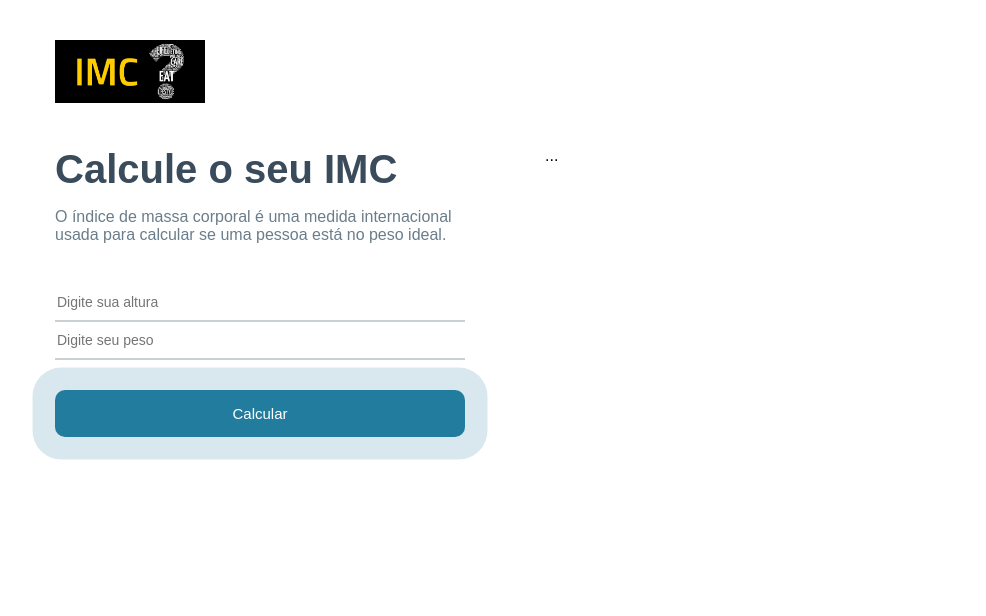
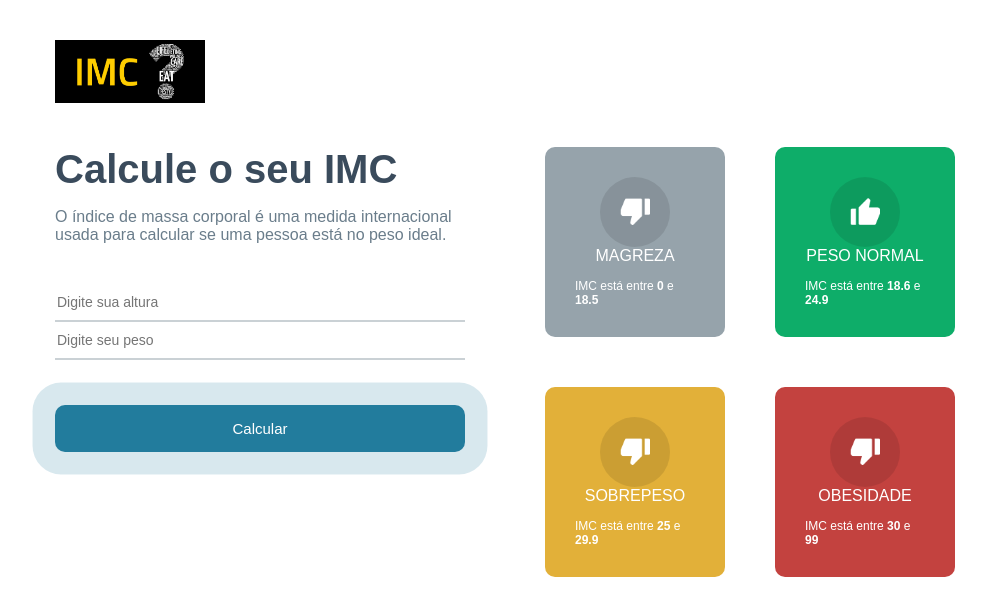
Before and after one commit to rapharodrigues04/calculaIMC-react, a React (Create React App) app: page / in a window 1280 px wide. Shown: the top 616 px of the page, without its empty margins (135-1121 px from the left). Built offline with nearby package versions, Linux system fonts and the light colour scheme.

Commit message:
Estilização de layout

```diff
--- a/src/App.module.css
+++ b/src/App.module.css
@@ -54,7 +54,7 @@
   padding: 15px 0;
   width: 100%;
   cursor: pointer;
-  margin-top: 30px;
+  margin-top: 45px;
   transition: all ease .4s;
   -webkit-animation: pulse 1.25s infinite cubic-bezier(0.66, 0, 0, 1);
   -moz-animation: pulse 1.25s infinite cubic-bezier(0.66, 0, 0, 1);
@@ -75,4 +75,12 @@
 .container .rightSide {
   flex: 1;
   margin-left: 40px;
+  display: flex;
 }
+
+.container .rightSide .grid {
+  display: 1;
+  display: grid;
+  grid-template-columns: repeat(2, 1fr);
+  gap: 50px;
+}
--- a/src/App.tsx
+++ b/src/App.tsx
@@ -1,6 +1,8 @@
 import { useState } from 'react';
 import styles from './App.module.css';
 import image from './assets/logoImc.png';
+import { GridItem } from './components/gridItem/GridItem';
+
 import { levels, calculaIMC } from './logic/imc';
 
 const App = () => {
@@ -46,10 +48,15 @@
 
         </div>
         <div className={styles.rightSide}>
-          ...
+          <div className={styles.grid}>
+            {levels.map((item, key) => (
+              <GridItem key={key} item={item} />
+            ))}
+          </div>
         </div>
       </div>
     </div>
   )
 }
+
 export default App;
--- /dev/null
+++ b/src/components/gridItem/GridItem.module.css
@@ -0,0 +1,31 @@
+.main {
+  flex: 1;
+  color: #FFFFFF;
+  border-radius: 10px;
+  display: flex;
+  justify-content: center;
+  align-items: center;
+  flex-direction: column;
+  padding: 30px;
+}
+
+.gridIcon {
+  width:70px;
+  height: 70px;
+  border-radius: 50%;
+  background-color: rgba(0,0,0,.1);
+  display: flex;
+  justify-content: center;
+  align-items: center;
+}
+
+.gridTitle {
+  font-size: 23px;
+  font-weight: bold;
+  margin-top: 5px;
+}
+
+.gridInfo {
+  font-size: 12px;
+  margin-top: 14px;
+}
--- /dev/null
+++ b/src/components/gridItem/GridItem.tsx
@@ -0,0 +1,24 @@
+import { Level } from '../../logic/imc';
+import styles from './GridItem.module.css';
+import upImage from '../../assets/up.png';
+import downImage from '../../assets/down.png';
+
+type Props = {
+  item: Level
+}
+
+export const GridItem = ({ item }: Props) => {
+  return (
+    <div className={styles.main} style={{ backgroundColor: item.color }}>
+      <div className={styles.gridIcon}>
+        <img src={item.icon === 'up' ? upImage : downImage} width='30' />
+      </div>
+      <div className={styles.gidTitle}>{item.title}</div>
+      <div className={styles.gridInfo}>
+        <>
+          IMC está entre <strong>{item.imc[0]}</strong> e <strong>{item.imc[1]}</strong>
+        </>
+      </div>
+    </div>
+  )
+}
--- a/src/logic/imc.ts
+++ b/src/logic/imc.ts
@@ -6,11 +6,11 @@
   yourImc?: number;
 }
 
-export const levels = [
-  { title: 'Abaixo do peso', color: '#96A3AB', icon: 'down', imc: [0, 18.5], yourImc: 0 },
-  { title: 'Peso Normal', color: '#0EAD69', icon: 'up', imc: [18.6, 24.9], yourImc: 0 },
-  { title: 'Sobrepeso', color: '#E2B039', icon: 'down', imc: [25, 29.9], yourImc: 0 },
-  { title: 'Obesidade', color: '#C3423F', icon: 'down', imc: [30, 99], yourImc: 0 },
+export const levels: Level[] = [
+  { title: 'MAGREZA', color: '#96A3AB', icon: 'down', imc: [0, 18.5]},
+  { title: 'PESO NORMAL', color: '#0EAD69', icon: 'up', imc: [18.6, 24.9]},
+  { title: 'SOBREPESO', color: '#E2B039', icon: 'down', imc: [25, 29.9]},
+  { title: 'OBESIDADE', color: '#C3423F', icon: 'down', imc: [30, 99]},
 ]
 
 export const calculaIMC = (height: number, weight: number) => {
```
Also changed, not shown: src/logo.svg (deleted).
